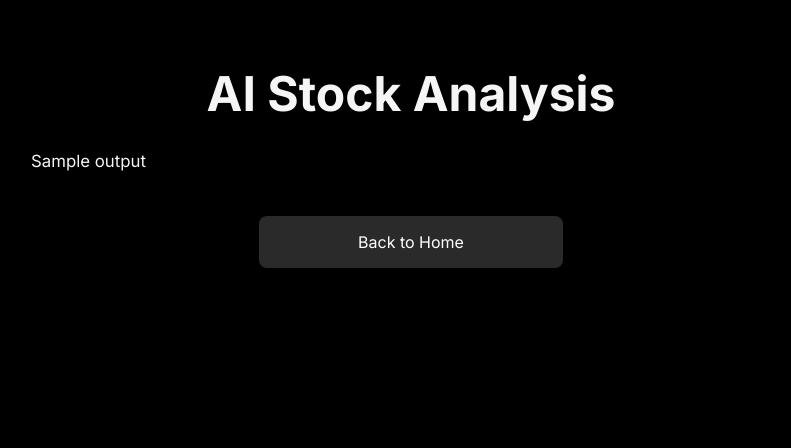
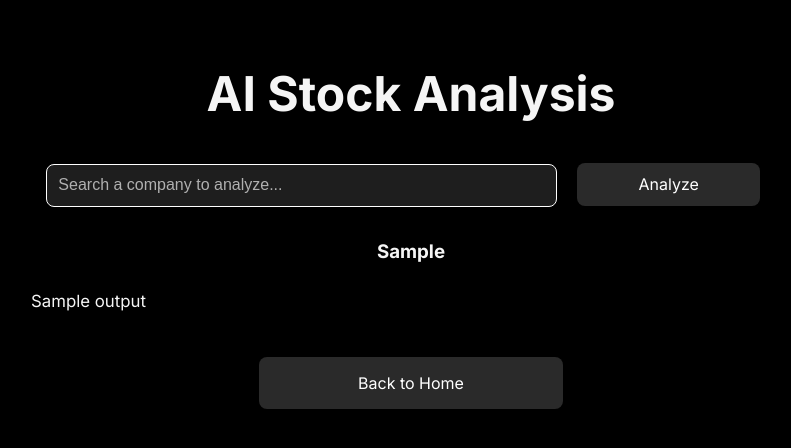
Before and after one commit to pratyushsaxena1/4Sight, a Flask app: template templates/analysis.html in a window 1280 px wide. Shown: the top 448 px of the page, without its empty margins (229-1020 px from the left). Run offline with Flask 3, Linux system fonts and the light colour scheme; the template is opened without the code that fills it: most values are stand-ins (such as "Sample title", 1, 10 or a date in 2020).

Commit message:
AI analysis: analyze the searched company, not just bundled Amazon
The /analysis route always read the bundled Amazon CSV and the "AI Stock
Analysis" button passed no company, so it always analyzed Amazon regardless
of the search.

- /analysis now accepts ?company=... and scrapes that company's Form 4 data
  to analyze; falls back to the bundled snapshot only when none is given.
- Home "AI Stock Analysis" button passes the current search term.
- Analysis page shows the company name and gets its own search box.
- Data is gathered before the model call, and the route returns early (no API
  spend) when there is no data or no ANTHROPIC_API_KEY.

Co-Authored-By: Claude Opus 4.8 <noreply@anthropic.com>

```diff
--- a/app.py
+++ b/app.py
@@ -121,23 +121,45 @@ def visualization():
                            plot_img=plot_img,
                            error=error)
 
-@app.route('/analysis')
+@app.route('/analysis', methods=['GET', 'POST'])
 def analysis():
+    # Analyze the company passed from the home page (?company=...) or the search
+    # box on this page. Without one, fall back to the bundled snapshot.
+    company = request.values.get('company', '').strip()
+    selected_company = None
+    company_data = []
+
     try:
-        with open(BUNDLED_CSV, 'r') as file:
-            csv_reader = csv.reader(file)
-            next(csv_reader)
-            company_data = [row for row in csv_reader if row]
+        if company:
+            cik = get_cik_from_ticker(get_ticker(company))
+            scraped = scrape_form_4(cik)
+            if not scraped.empty:
+                company_data = scraped.values.tolist()
+                selected_company = company.title()
+        else:
+            with open(BUNDLED_CSV, 'r') as file:
+                csv_reader = csv.reader(file)
+                next(csv_reader)
+                company_data = [row for row in csv_reader if row]
+                selected_company = "Amazon (sample data)"
     except Exception as e:
-        company_data = ["No companies found"]
-        print(f"Error reading companies: {e}")
+        print(f"Analysis data error: {e}")
+
+    # Gather data before spending anything on the model: bail out (no API call)
+    # if there's nothing to analyze or no key configured.
+    if not company_data:
+        msg = (f"No Form 4 data found for '{company}'." if company
+               else "No data available to analyze.")
+        return render_template('analysis.html', output=msg, selected_company=selected_company)
 
     api_key = os.environ.get("ANTHROPIC_API_KEY")
     if not api_key:
         return render_template('analysis.html',
-                               output="AI analysis is unavailable: the ANTHROPIC_API_KEY environment variable is not set.")
+                               output="AI analysis is unavailable: the ANTHROPIC_API_KEY environment variable is not set.",
+                               selected_company=selected_company)
 
-    prompt = ("The following data is from Form 4 Filings. Don't italicize or bold any text. "
+    label = selected_company or "this company"
+    prompt = (f"The following data is from {label}'s SEC Form 4 filings. Don't italicize or bold any text. "
               "Don't give any background on Form 4 Filings or confirm you understood the prompt "
               "or have any headers or anything like that. All i want you to do is to explain "
               "possible reasons for the trends in this data, especially based on current news "
@@ -154,7 +176,7 @@ def analysis():
     except Exception as e:
         output = f"AI analysis failed: {e}"
 
-    return render_template('analysis.html', output=output)
+    return render_template('analysis.html', output=output, selected_company=selected_company)
 
 if __name__ == '__main__':
     app.run(debug=True)
--- a/templates/analysis.html
+++ b/templates/analysis.html
@@ -7,6 +7,13 @@
 <body>
     <div class="mainContainer">
         <h1>AI Stock Analysis</h1>
+        <form method="GET" action="/analysis">
+            <input type="text" name="company" id="companySearchText" placeholder="Search a company to analyze..." value="{{ request.args.get('company', '') }}">
+            <button type="submit" id="searchCompanyButton">Analyze</button>
+        </form>
+        {% if selected_company %}
+        <h3>{{ selected_company }}</h3>
+        {% endif %}
         <pre>{{ output }}</pre>
         <button onclick="window.location.href='/'">Back to Home</button>
     </div>
--- a/templates/index.html
+++ b/templates/index.html
@@ -12,7 +12,7 @@
             <button type="submit" id="searchCompanyButton">Submit</button>
         </form>
         <button type="submit" id="graphsButton" onclick="window.location.href='/visualization?company={{ search_query|urlencode }}'">Stock Visualization</button>
-        <button type="submit" id="analysisButton" onclick="window.location.href='/analysis'">AI Stock Analysis</button>
+        <button type="submit" id="analysisButton" onclick="window.location.href='/analysis?company={{ search_query|urlencode }}'">AI Stock Analysis</button>
         <p>*If the price is N/A, the stock was likely purchased through an alternative means, such as by trading another stock</p>
         {% if data %}
         <table id="companyTable">
```
